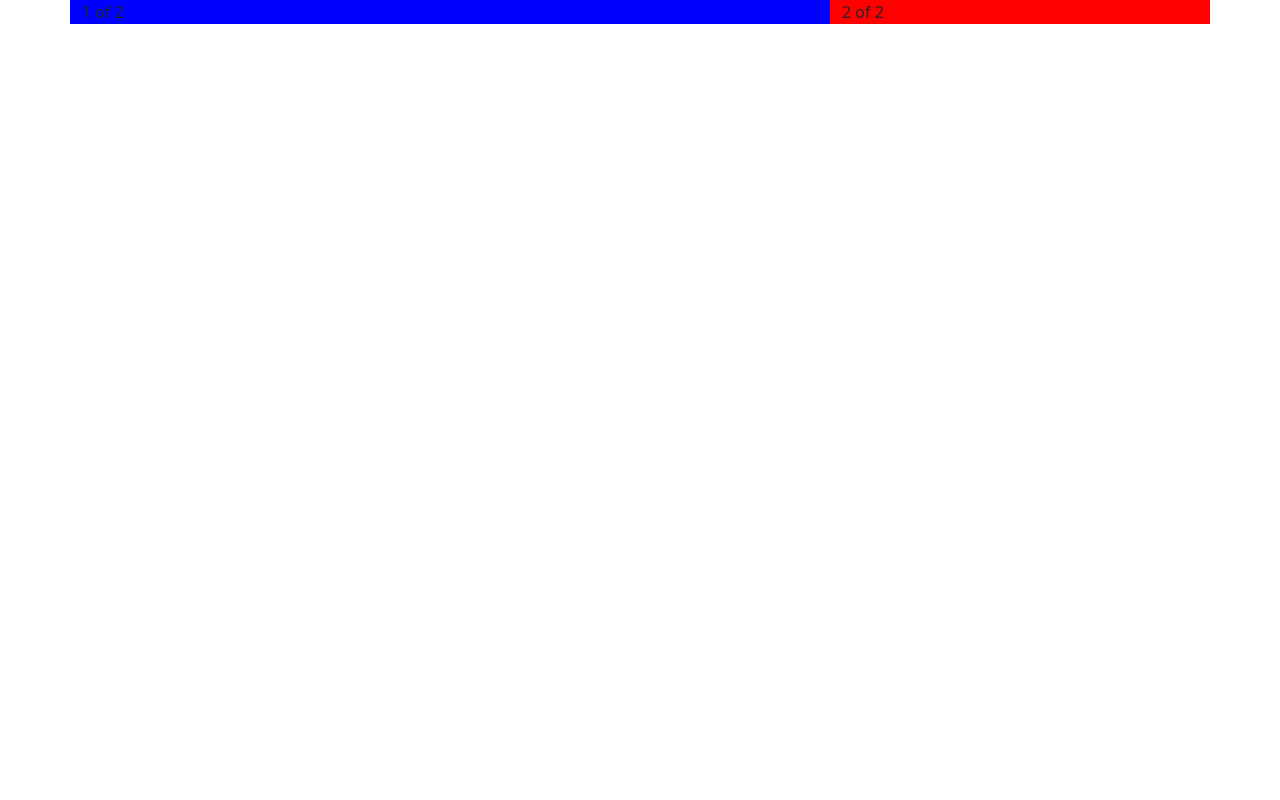
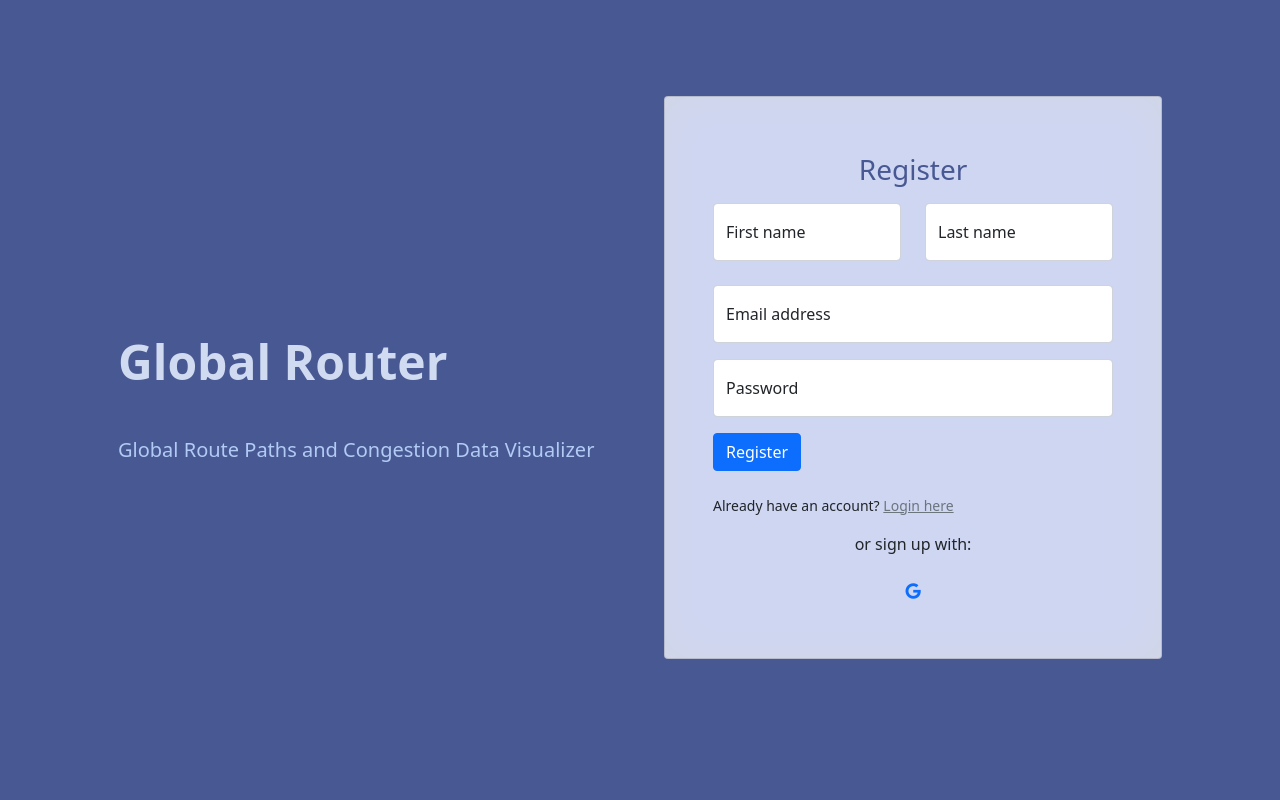
Before and after one commit to notyiming/global-router, a Flask app: page /register in a window 1280 px wide. Run offline with Flask 2, Linux system fonts and the light colour scheme; some libraries are stand-ins or nearby versions.

Commit message:
add html and styling for registration page

```diff
--- a/templates/login.html
+++ b/templates/login.html
@@ -1,5 +1,5 @@
 <!doctype html>
-<title>Global Router Login</title>
+<title>Login</title>
 {% include "header.html" %}
 <!-- Section: Design Block -->
 <section class="overflow-hidden login-bg vh-100">
--- a/templates/register.html
+++ b/templates/register.html
@@ -1,14 +1,77 @@
 <!doctype html>
-<title>Global Router Login</title>
+<title>Registration</title>
 {% include "header.html" %}
-<div class="container">
-  <div class="row" style="background-color: blue;">
-    <div class="col-8">
-      1 of 2
-    </div>
-    <div class="col-4" style="background-color: red;">
-      2 of 2
+<!-- Section: Design Block -->
+<section class="overflow-hidden login-bg vh-100">
+  <div class="container px-4 py-5 px-md-5 text-center text-lg-start my-5">
+    <div class="row gx-lg-5 align-items-center mb-5">
+      <div class="col-lg-6 mb-5 mb-lg-0" style="z-index: 10">
+        <h1 class="my-5 display-5 fw-bold ls-tight" style="color: hsl(221, 55%, 88%)">
+          Global Router<br />
+        </h1>
+        <h5>
+          <span style="color: hsl(218, 77%, 83%)">Global Route Paths and Congestion Data Visualizer</span>
+        </h5>
+        <!-- <p class="mb-4 opacity-70" style="color: hsl(220, 42%, 85%)">
+          Lorem ipsum dolor, sit amet consectetur adipisicing elit.
+          Temporibus, expedita iusto veniam atque, magni tempora mollitia
+          dolorum consequatur nulla, neque debitis eos reprehenderit quasi
+          ab ipsum nisi dolorem modi. Quos?
+        </p> -->
+      </div>
+
+      <div class="col-lg-6 mb-5 mb-lg-0 position-relative">
+        <div class="card bg-glass">
+          <div class="card-body px-4 py-5 px-md-5">
+            <form>
+              <h3 class="text-center py-2" style="color:rgb(72, 88, 146)">Register</h3>
+
+              <!-- 2 column grid layout with text inputs for the first and last names -->
+              <div class="row">
+                <div class="col-md-6 mb-4">
+                  <div class="form-floating">
+                    <input type="text" id="fnameInput" class="form-control" placeholder="First Name"/>
+                    <label for="fnameInput">First name</label>
+                  </div>
+                </div>
+                <div class="col-md-6 mb-4">
+                  <div class="form-floating">
+                    <input type="text" id="lnameInput" class="form-control" placeholder="Last Name"/>
+                    <label for="lnameInput">Last name</label>
+                  </div>
+                </div>
+              </div>
+
+              <!-- Email input -->
+              <div class="form-floating mb-3">
+                <input type="email" class="form-control" id="emailInput" placeholder="name@example.com">
+                <label for="emailInput">Email address</label>
+              </div>
+              <!-- Password input -->
+              <div class="form-floating mb-3">
+                <input type="password" class="form-control" id="passwordInput" placeholder="Password">
+                <label for="passwordInput">Password</label>
+              </div>
+
+              <!-- Submit button -->
+              <button type="submit" class="btn btn-primary btn-block mb-4">
+                Register
+              </button>
+              <p class="small">Already have an account? <a href="/login" class="text-muted">Login here</a></p>
+
+              <!-- Register buttons -->
+              <div class="text-center">
+                <p>or sign up with:</p>
+                <button type="button" class="btn btn-link btn-floating mx-1">
+                  <i class="fab fa-google"></i>
+                </button>
+              </div>
+            </form>
+          </div>
+        </div>
+      </div>
     </div>
   </div>
-</div>
+</section>
+<!-- Section: Design Block -->
 {% include "footer.html" %}
```
